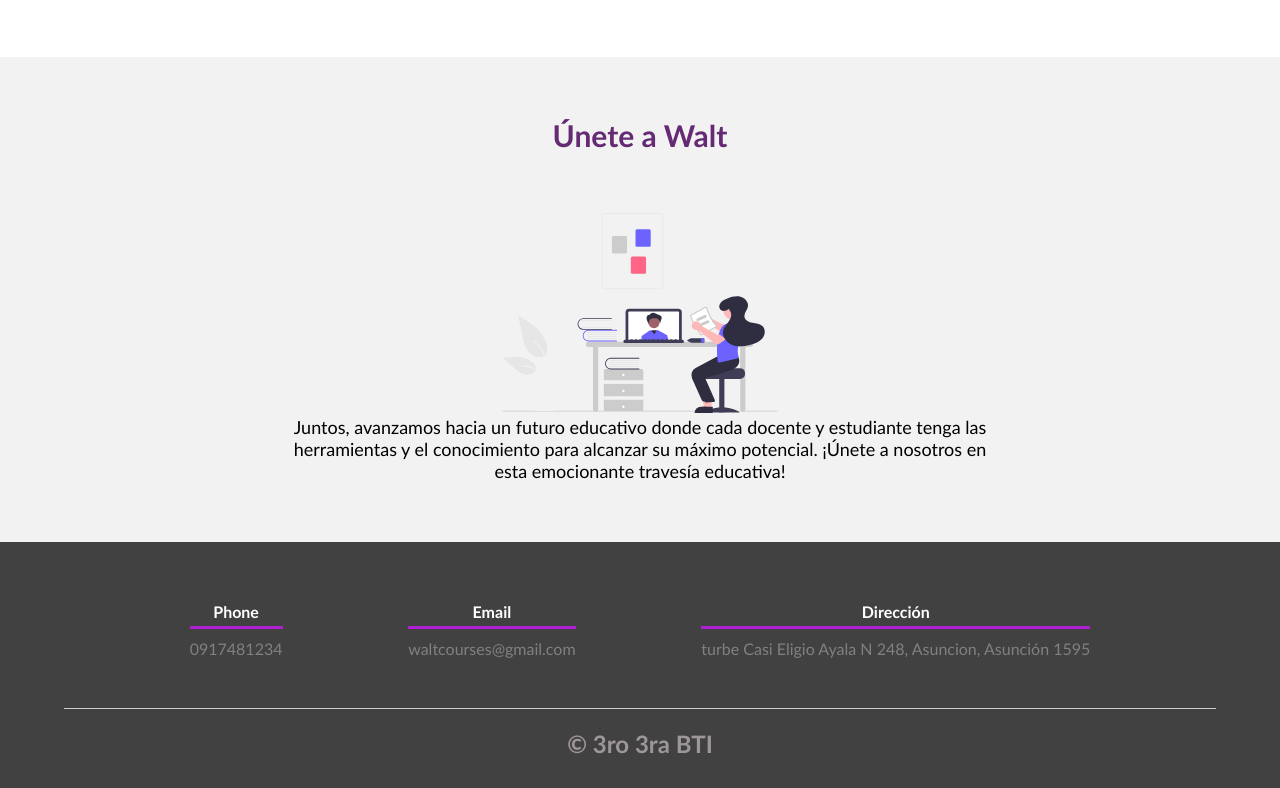
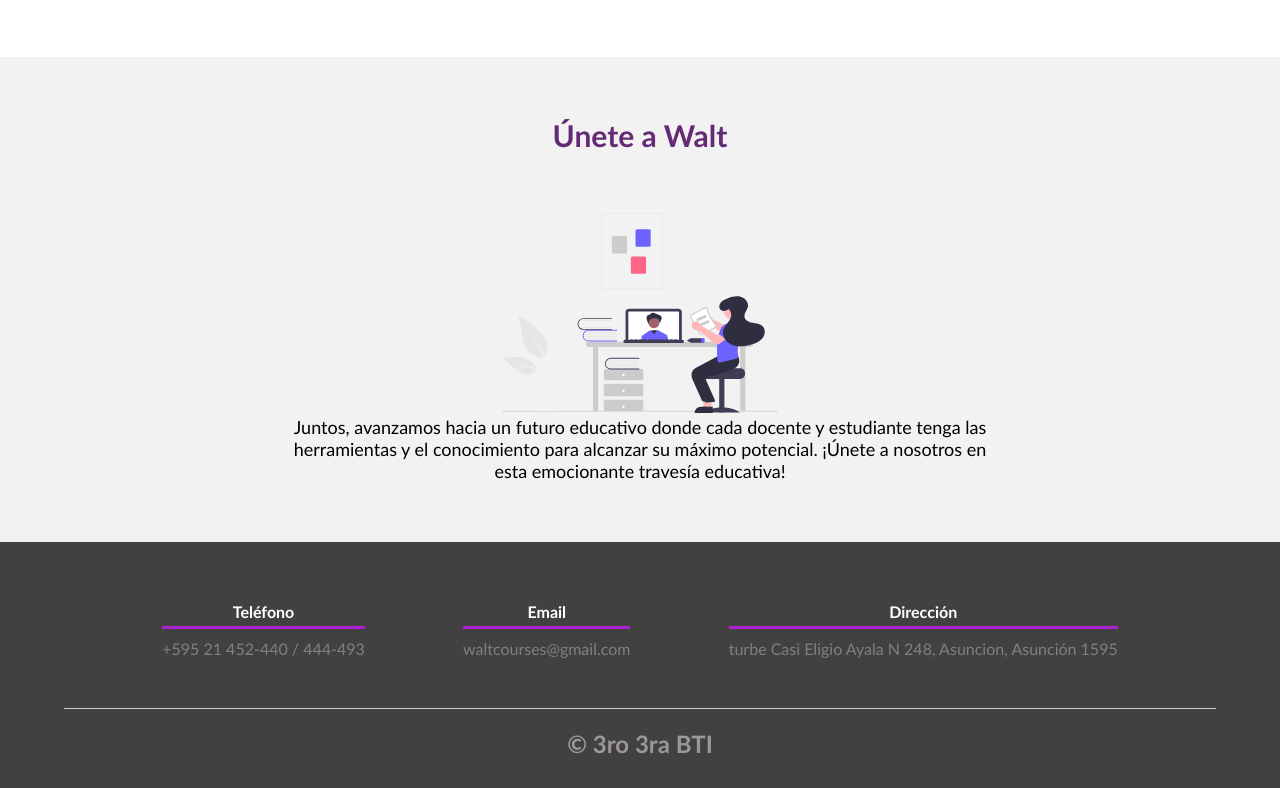
Before and after one commit to PEDROwuw/PEDROwuw.github.io, a plain HTML site: page quienesSomos.html in a window 1280 px wide. Shown: the part 1440-2228 px from the top of the page. Drawn offline with Linux system fonts and the light colour scheme.

Commit message:
update telefono

```diff
--- a/quienesSomos.html
+++ b/quienesSomos.html
@@ -3,7 +3,7 @@
 <head>
     <meta charset="UTF-8">
     <meta name="viewport" content="width=device-width, initial-scale=1.0">
-    <link rel="shortcut icon" href="img/html_5_logo.png" type="image/x-icon">
+    <link rel="shortcut icon" href="img/walt.png" type="image/x-icon">
     <link rel="stylesheet" href="css/estilos-Quienes.css">
     <title> Walt - ¿QUIÉNES SOMOS? </title>
 </head>
@@ -86,8 +86,8 @@
     <footer>
         <div class="contenedor-foot">
             <div class="contain-foot">
-                <h4>Phone</h4>
-                <p>0917481234</p>
+                <h4>Teléfono</h4>
+                <p>+595 21 452-440 / 444-493</p>
             </div>
             <div class="contain-foot">
                 <h4>Email</h4>
```
Also changed, not shown: index.html (+1 -1 lines).
